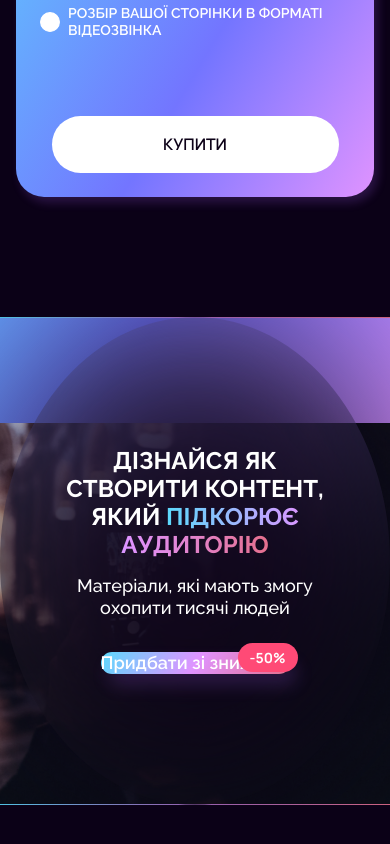
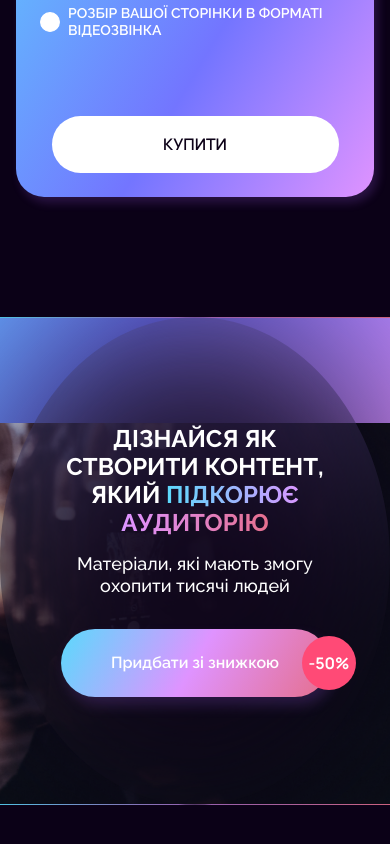
Before and after one commit to Filbertik/video_academ_next, a Next.js app: page /viral-video-course in a window 390 px wide. Shown: the part 2738-3582 px from the top of the page. Built offline with nearby package versions, Linux system fonts and the light colour scheme; a web font is replaced by a local one.

Commit message:
footer cta

```diff
--- a/src/app/viral-video-course/ViralVideoCoursePage.tsx
+++ b/src/app/viral-video-course/ViralVideoCoursePage.tsx
@@ -494,7 +494,102 @@ export default function ViralVideoCoursePage() {
                 </p>
               </div>
 
-              <div className="relative mx-auto">
+              {/* 🔹 Кнопка зі знижкою */}
+              <div className="relative mx-auto flex justify-center">
+                <div
+                  className="relative"
+                  style={{
+                    width: '268px',
+                    height: '68px',
+                  }}
+                >
+                  {/* ✅ Десктопна версія */}
+                  <div
+                    className="hidden md:block"
+                    style={{
+                      width: '534px',
+                      height: '74px',
+                    }}
+                  >
+                    <Button
+                      text="Придбати зі знижкою"
+                      text_font_size="text-[18px] sm:text-[20px] md:text-[22px]"
+                      text_font_family="Raleway"
+                      text_font_weight="font-semibold"
+                      text_line_height="leading-[22px] sm:leading-[24px] md:leading-[26px]"
+                      text_color="text-white"
+                      fill_background="linear-gradient(120deg, #5adafc 0%, #df93ff 50%, #e56f8c 100%)"
+                      border_border_radius="rounded-[36px]"
+                      padding="t=20px,r=90px,b=20px,l=34px"
+                      effect_box_shadow="7px 11px 18px #a75df333"
+                      layout_gap="34px"
+                      onClick={handleDiscountPurchase}
+                      className="shadow-[7px_11px_18px_#a75df333] w-full h-full"
+                    />
+
+                    {/* 🔹 Кружечок -50% */}
+                    {discountPercentage && (
+                      <div
+                        className="absolute flex items-center justify-center text-white font-bold rounded-full bg-[#ff4a76]"
+                        style={{
+                          width: '64px',
+                          height: '64px',
+                          top: '50%',
+                          right: '-32px',
+                          transform: 'translateY(-50%)',
+                          fontSize: '18px',
+                        }}
+                      >
+                        {discountPercentage}
+                      </div>
+                    )}
+                  </div>
+
+                  {/* ✅ Мобільна версія */}
+                  <div
+                    className="block md:hidden"
+                    style={{
+                      width: '268px',
+                      height: '68px',
+                    }}
+                  >
+                    <Button
+                      text="Придбати зі знижкою"
+                      text_font_size="text-[16px] sm:text-[18px]"
+                      text_font_family="Raleway"
+                      text_font_weight="font-semibold"
+                      text_line_height="leading-[22px]"
+                      text_color="text-white"
+                      fill_background="linear-gradient(120deg, #5adafc 0%, #df93ff 50%, #e56f8c 100%)"
+                      border_border_radius="rounded-[36px]"
+                      padding="t=18px,r=60px,b=18px,l=26px"
+                      effect_box_shadow="5px 8px 14px #a75df333"
+                      layout_gap="26px"
+                      onClick={handleDiscountPurchase}
+                      className="shadow-[5px_8px_14px_#a75df333] w-full h-full"
+                    />
+
+                    {/* 🔹 Кружечок -50% для мобілки */}
+                    {discountPercentage && (
+                      <div
+                        className="absolute flex items-center justify-center text-white font-bold rounded-full bg-[#ff4a76]"
+                        style={{
+                          width: '54px',
+                          height: '54px',
+                          top: '50%',
+                          right: '-27px',
+                          transform: 'translateY(-50%)',
+                          fontSize: '16px',
+                        }}
+                      >
+                        {discountPercentage}
+                      </div>
+                    )}
+                  </div>
+                </div>
+              </div>
+
+              {/* <div className="relative mx-auto">
                 <Button
                   text="Придбати зі знижкою"
                   text_font_size="text-[18px] sm:text-[20px] md:text-[22px]"
@@ -515,7 +610,7 @@ export default function ViralVideoCoursePage() {
                     {discountPercentage}
                   </div>
                 )}
-              </div>
+              </div> */}
             </div>
           </div>
 
```
